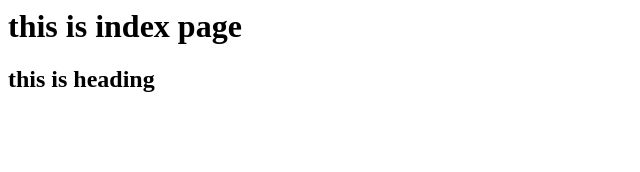
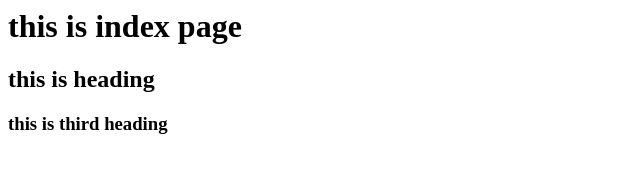
Before and after one commit to rohit21t2/newrepo, a plain HTML site: page index.html in a window 1280 px wide. Shown: the whole page, without its empty margins (0-640 px from the left). Drawn offline with Linux system fonts and the light colour scheme.

Commit message:
new commit

```diff
--- a/index.html
+++ b/index.html
@@ -5,5 +5,7 @@
     <h2>
         this is heading
     </h2>
-
+    <h3>
+        this is third heading
+    </h3>
     </html>
```
